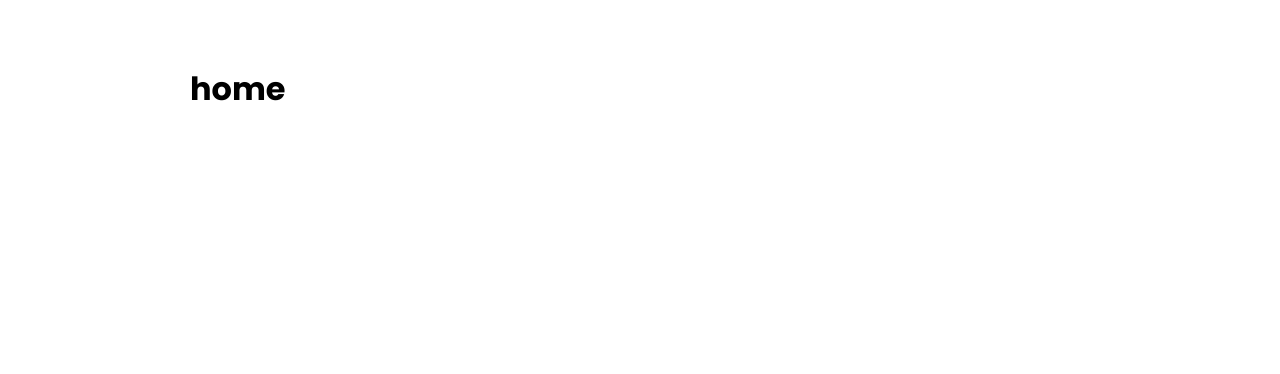
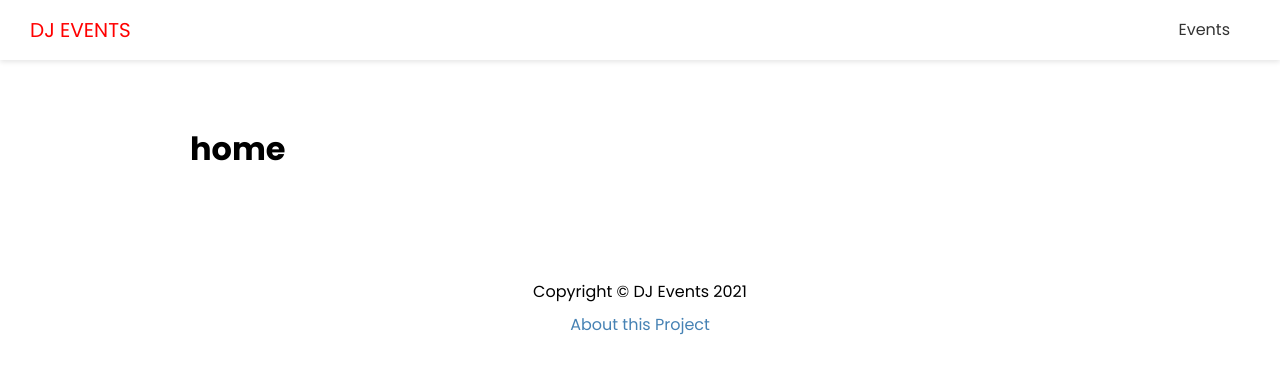
Before and after one commit to dannytomkins/dj-events-frontend, a Next.js app: page / in a window 1280 px wide. Shown: the top 374 px of the page. Built offline with nearby package versions, Linux system fonts and the light colour scheme.

Commit message:
Header & Footer

```diff
--- /dev/null
+++ b/components/Footer.js
@@ -0,0 +1,15 @@
+import Link from 'next/link'
+import styles from '../styles/Footer.module.css'
+
+export default function Footer() {
+  return (
+    <footer className={styles.footer}>
+      <p>
+        Copyright &copy; DJ Events 2021
+      </p>
+      <p>
+        <Link href='/about'>About this Project</Link>
+      </p>
+    </footer>
+  )
+}
--- /dev/null
+++ b/components/Header.js
@@ -0,0 +1,23 @@
+import Link from "next/link"
+import styles from '../styles/Header.module.css'
+
+export default function Header() {
+  return (
+<header className={styles.header}>
+  <div className={styles.logo}>
+    <Link legacyBehavior href='/'>
+      <a>DJ Events</a>
+    </Link>
+  </div>
+  <nav>
+    <ul>
+      <li>
+        <Link legacyBehavior href='/events'>
+          <a>Events</a>
+        </Link>
+      </li>
+    </ul>
+  </nav>
+</header>
+    )
+}
--- a/components/Layout.js
+++ b/components/Layout.js
@@ -1,4 +1,6 @@
 import Head from "next/head"
+import Header from "./Header"
+import Footer from "./Footer"
 import styles from '../styles/Layout.module.css'
 
 export default function Layout({title, keywords, description, children}) {
@@ -9,7 +11,9 @@
         <meta name='description' content={description}/>
         <meta name='keywords' content={keywords}/>
       </Head>
+      <Header />
       <div className={styles.container}>{children}</div>
+      <Footer />
     </div>
   )
 }
--- /dev/null
+++ b/styles/Footer.module.css
@@ -0,0 +1,8 @@
+.footer {
+  margin: 100px 0 40px;
+  text-align: center;
+}
+
+.footer p {
+  margin: 5px 0;
+}
--- /dev/null
+++ b/styles/Header.module.css
@@ -0,0 +1,56 @@
+.header {
+  display: flex;
+  justify-content: space-between;
+  align-items: center;
+  background: #fff;
+  color: #333;
+  height: 60px;
+  padding: 0 30px;
+  box-shadow: 0 2px 5px rgba(0, 0, 0, 0.1);
+}
+
+.header a {
+  color: #333;
+  margin-right: 20px;
+}
+
+.header a:hover {
+  color: #000;
+}
+.header ul {
+  display: flex;
+  align-items: center;
+  justify-content: center;
+  list-style: none;
+}
+
+.logo {
+  color: red;
+  font-size: 20px;
+  text-transform: uppercase;
+}
+
+.logo a {
+  color: red;
+}
+
+@media (max-width: 768px) {
+  .header {
+    flex-direction: column;
+    height: auto;
+  }
+
+  .header ul {
+    margin: 20px 0;
+    flex-direction: column;
+    text-align: center;
+  }
+
+  .header a {
+    margin-right: 0;
+  }
+
+  .logo {
+    margin: 20px 0;
+  }
+}
```
